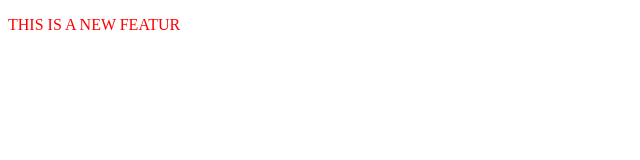
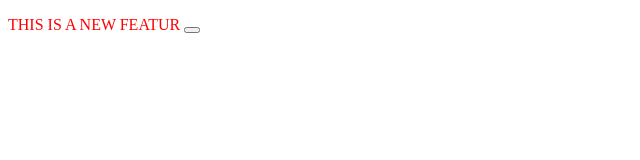
Before and after one commit to sahilforkshere/localrepo, a plain HTML site: page index.html in a window 1280 px wide. Shown: the full height of the page, 0-640 px from the left. Drawn offline with Linux system fonts and the light colour scheme.

Commit message:
ADD BUTTON

```diff
--- a/index.html
+++ b/index.html
@@ -9,6 +9,9 @@
 
 </head>
 <body>
-    <p>THIS IS A NEW FEATUR</p>
+    <p>THIS IS A NEW FEATUR
+        <button></button>
+    </p>
+
 </body>
 </html>
```
